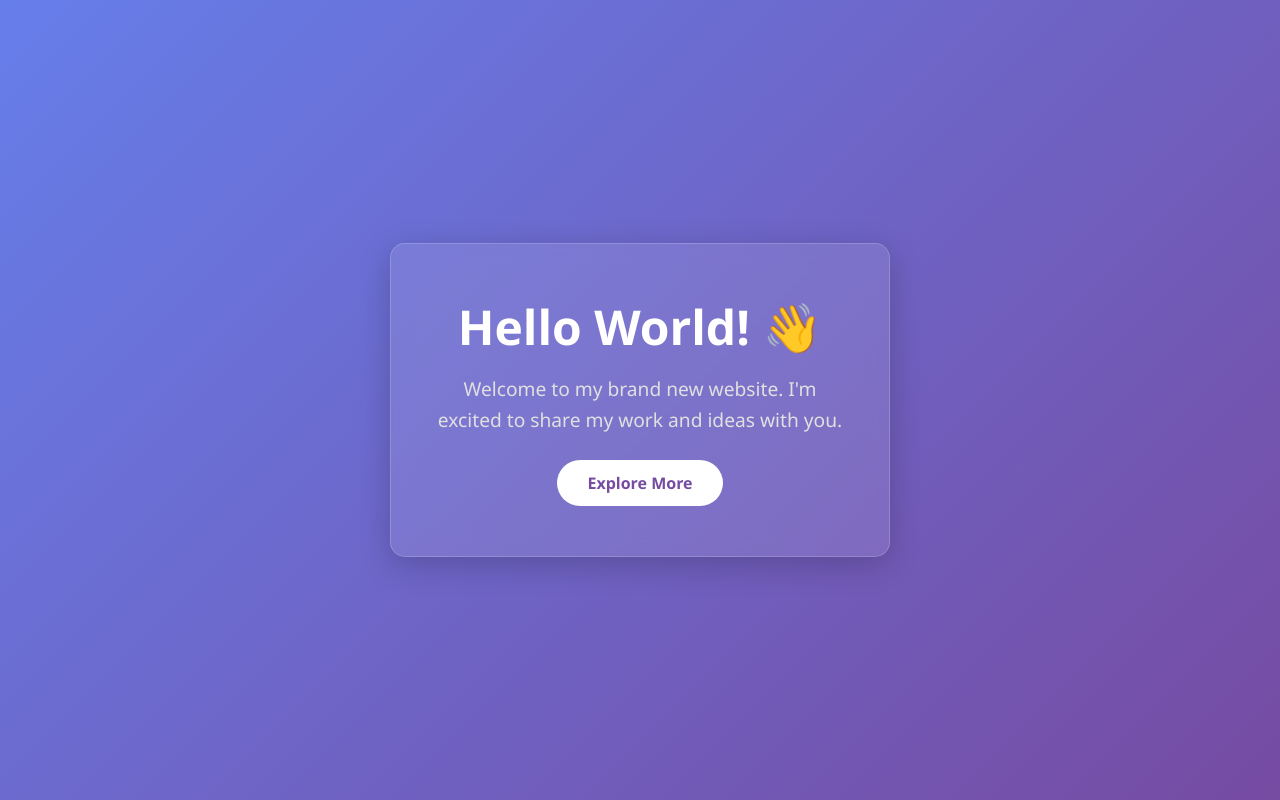
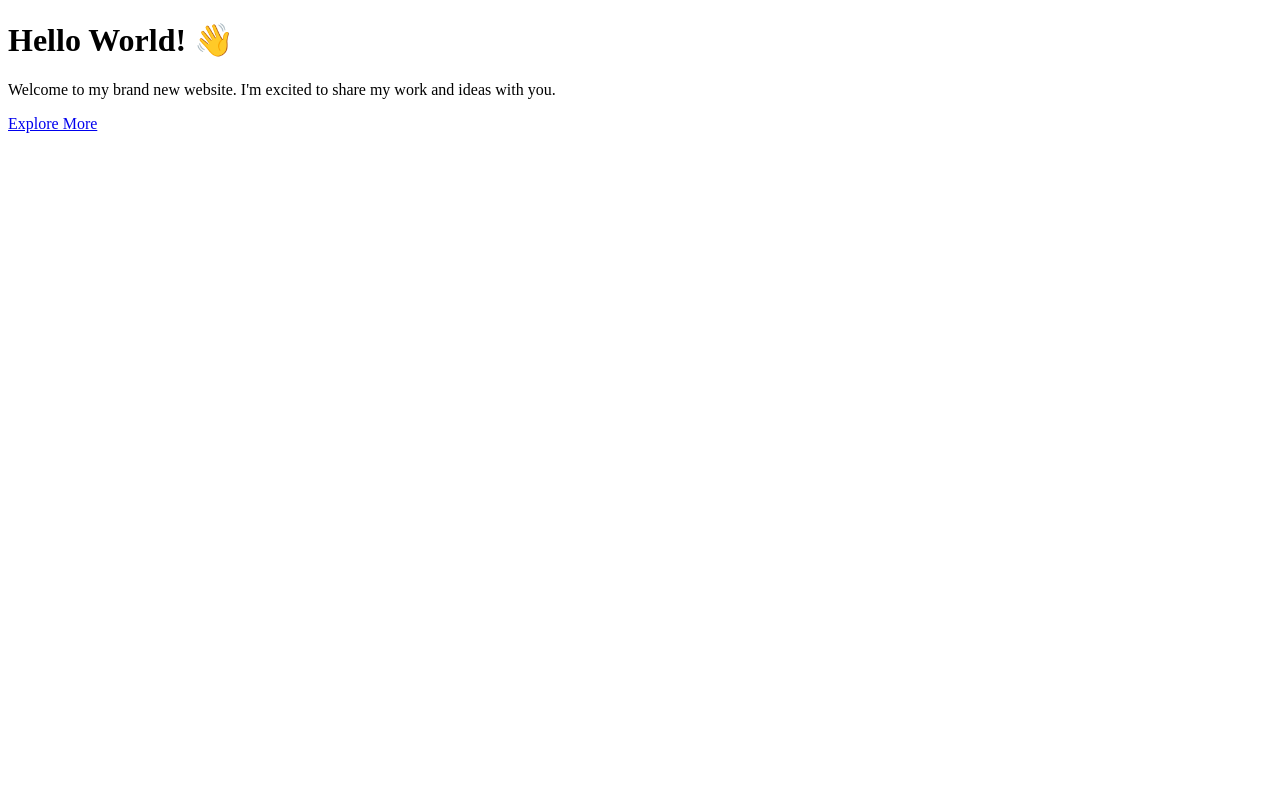
Before and after one commit to batukventures/Home, a plain HTML site: page index.html in a window 1280 px wide. Drawn offline with Linux system fonts and the light colour scheme.

Commit message:
Remove CSS styles from index.html
Removed CSS styles from the head section of index.html.

```diff
--- a/index.html
+++ b/index.html
@@ -4,68 +4,8 @@
     <meta charset="UTF-8">
     <meta name="viewport" content="width=device-width, initial-scale=1.0">
     <title>Welcome to My Website</title>
-    <style>
-        /* Reset default margins and padding */
-        * {
-            margin: 0;
-            padding: 0;
-            box-sizing: border-box;
-        }
 
-        /* Full screen layout setup */
-        body {
-            font-family: 'Segoe UI', Tahoma, Geneva, Verdana, sans-serif;
-            background: linear-gradient(135deg, #667eea 0%, #764ba2 100%);
-            height: 100vh;
-            display: flex;
-            justify-content: center;
-            align-items: center;
-            color: #ffffff;
-        }
 
-        /* Card container style */
-        .welcome-card {
-            background: rgba(255, 255, 255, 0.1);
-            backdrop-filter: blur(10px);
-            padding: 50px 40px;
-            border-radius: 15px;
-            box-shadow: 0 8px 32px 0 rgba(0, 0, 0, 0.2);
-            text-align: center;
-            border: 1px solid rgba(255, 255, 255, 0.18);
-            max-width: 500px;
-            width: 90%;
-        }
-
-        h1 {
-            font-size: 3rem;
-            margin-bottom: 15px;
-        }
-
-        p {
-            font-size: 1.2rem;
-            line-height: 1.6;
-            margin-bottom: 25px;
-            color: #e0e0e0;
-        }
-
-        /* Call-to-action button */
-        .btn {
-            display: inline-block;
-            padding: 12px 30px;
-            background-color: #ffffff;
-            color: #764ba2;
-            text-decoration: none;
-            font-weight: bold;
-            border-radius: 25px;
-            transition: all 0.3s ease;
-        }
-
-        .btn:hover {
-            background-color: #f0f0f0;
-            transform: translateY(-2px);
-            box-shadow: 0 4px 15px rgba(0, 0, 0, 0.2);
-        }
-    </style>
 </head>
 <body>
 
```
